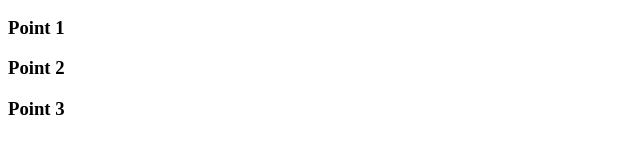
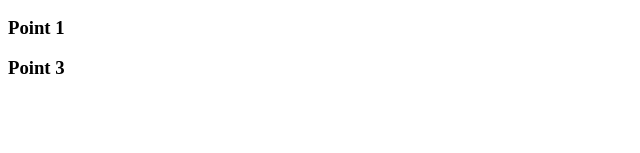
Before and after one commit to AlexandruVladManu/git-demo, a plain HTML site: page index.html in a window 1280 px wide. Shown: the part 157-310 px from the top of the page, 0-640 px from the left. Drawn offline with Linux system fonts and the light colour scheme.

Commit message:
Remove one H3 (now 2×H3)

```diff
--- a/index.html
+++ b/index.html
@@ -8,7 +8,7 @@
     <h2>Subtitle 1</h2>
     <h2>Subtitle 2</h2>
     <h3>Point 1</h3>
-    <h3>Point 2</h3>
+
     <h3>Point 3</h3>
   </body>
 </html>
```
